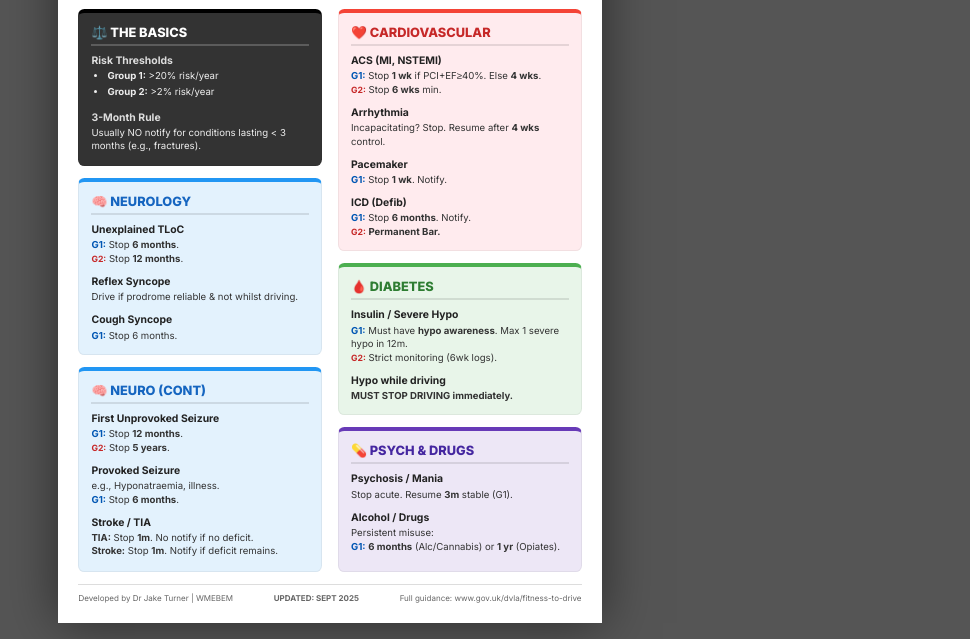
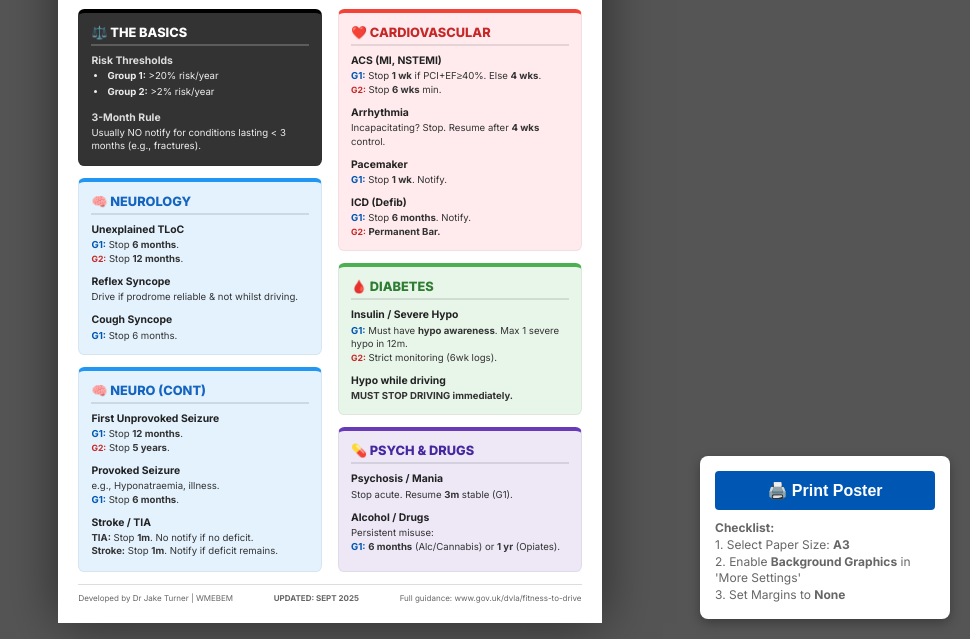
Before and after one commit to shakeymedic/dvlaposter, a plain HTML site: page index.html in a window 1280 px wide. Shown: the part 161-800 px from the top of the page, without its empty margins (310-1280 px from the left). Drawn offline with Linux system fonts and the light colour scheme.

Commit message:
Implement on-screen print controls and tips
Added print controls for on-screen printing with tips.

```diff
--- a/index.html
+++ b/index.html
@@ -55,6 +55,48 @@
             gap: 1.5vh;
             box-shadow: 0 0 50px rgba(0,0,0,0.5);
             position: relative;
+        }
+
+        /* Print Controls (Visible on screen only) */
+        .print-controls {
+            position: fixed;
+            bottom: 20px;
+            right: 20px;
+            background: white;
+            padding: 15px;
+            border-radius: 8px;
+            box-shadow: 0 4px 12px rgba(0,0,0,0.3);
+            display: flex;
+            flex-direction: column;
+            gap: 10px;
+            z-index: 1000;
+            width: 250px;
+            font-size: 14px;
+        }
+
+        .print-btn {
+            background-color: var(--primary-blue);
+            color: white;
+            border: none;
+            padding: 10px;
+            border-radius: 4px;
+            cursor: pointer;
+            font-weight: bold;
+            font-size: 16px;
+            display: flex;
+            align-items: center;
+            justify-content: center;
+            gap: 8px;
+        }
+
+        .print-btn:hover {
+            background-color: #004494;
+        }
+
+        .print-tip {
+            color: #666;
+            font-size: 12px;
+            line-height: 1.4;
         }
 
         /* HEADER */
@@ -214,6 +256,7 @@
                 height: 100%;
                 width: 100%;
                 display: block;
+                overflow: visible;
             }
             .poster-container {
                 width: 100%;
@@ -222,11 +265,25 @@
                 padding: 10mm; /* Safe print margin */
                 aspect-ratio: auto;
             }
+            .print-controls {
+                display: none;
+            }
         }
 
     </style>
 </head>
 <body>
+
+    <!-- On-screen Print Helper -->
+    <div class="print-controls">
+        <button class="print-btn" onclick="window.print()">🖨️ Print Poster</button>
+        <div class="print-tip">
+            <strong>Checklist:</strong><br>
+            1. Select Paper Size: <strong>A3</strong><br>
+            2. Enable <strong>Background Graphics</strong> in 'More Settings'<br>
+            3. Set Margins to <strong>None</strong>
+        </div>
+    </div>
 
     <div class="poster-container">
 
```
